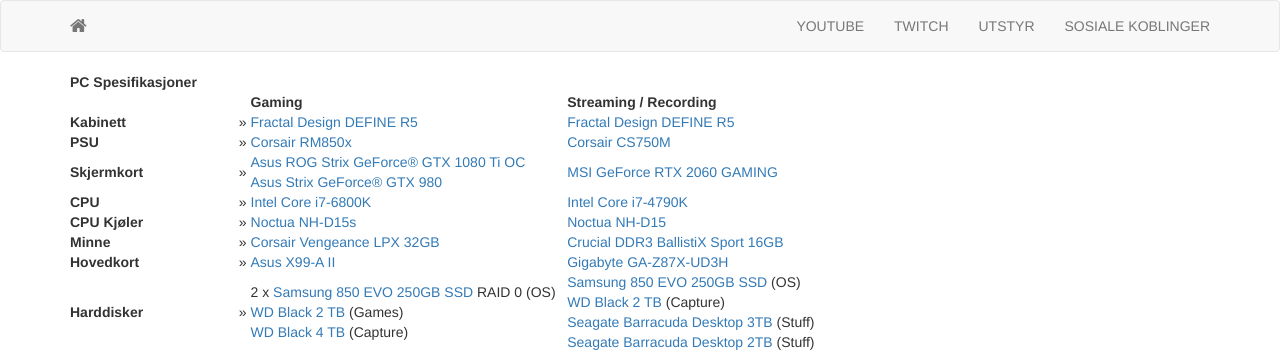
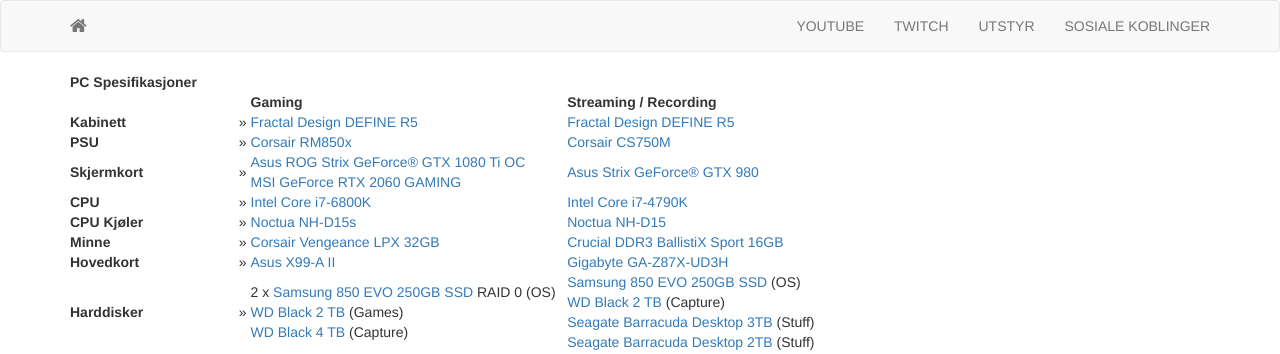
Before and after one commit to sakarias/sakarias.net, a Jekyll site: the page built from utstyr.html, in a window 1280 px wide. Shown: the top 354 px of the page. Built offline with Jekyll 4.4.1, drawn with Linux system fonts in a browser that asks for light colours; nearby versions of some CDN libraries; Markdown is read by kramdown in place of the engine named in the settings.

```diff
--- a/utstyr.html
+++ b/utstyr.html
@@ -34,9 +34,10 @@ title: Utstyr
         <th>Skjermkort</th>
         <td>&nbsp;»&nbsp;</td>
         <td><a href="https://www.asus.com/Graphics-Cards/ROG-STRIX-GTX1080TI-O11G-GAMING/">Asus ROG Strix GeForce® GTX 1080 Ti OC</a><br />
-        <a href="https://www.asus.com/Graphics-Cards/STRIXGTX980DC2OC4GD5/">Asus Strix GeForce® GTX 980</a></td>
+        <a href="https://www.msi.com/Graphics-card/GeForce-RTX-2060-GAMING-6G.html">MSI GeForce RTX 2060 GAMING</a>
+        </td>
         <td>&nbsp;</td>
-        <td><a href="https://www.msi.com/Graphics-card/GeForce-RTX-2060-GAMING-6G.html">MSI GeForce RTX 2060 GAMING</a></td>
+        <td><a href="https://www.asus.com/Graphics-Cards/STRIXGTX980DC2OC4GD5/">Asus Strix GeForce® GTX 980</a></td>
     </tr>
     <tr>
         <th>CPU</th>
```
